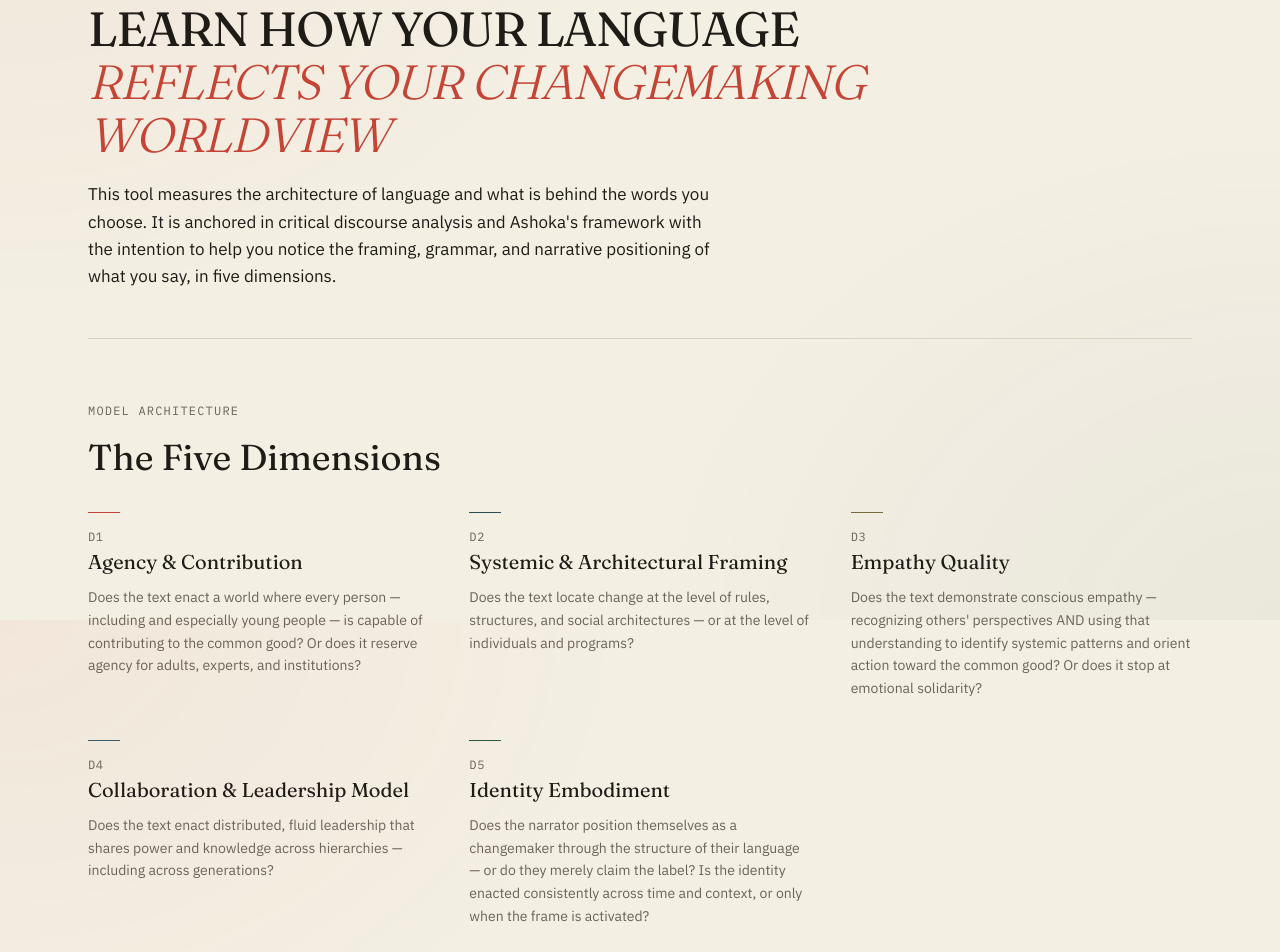
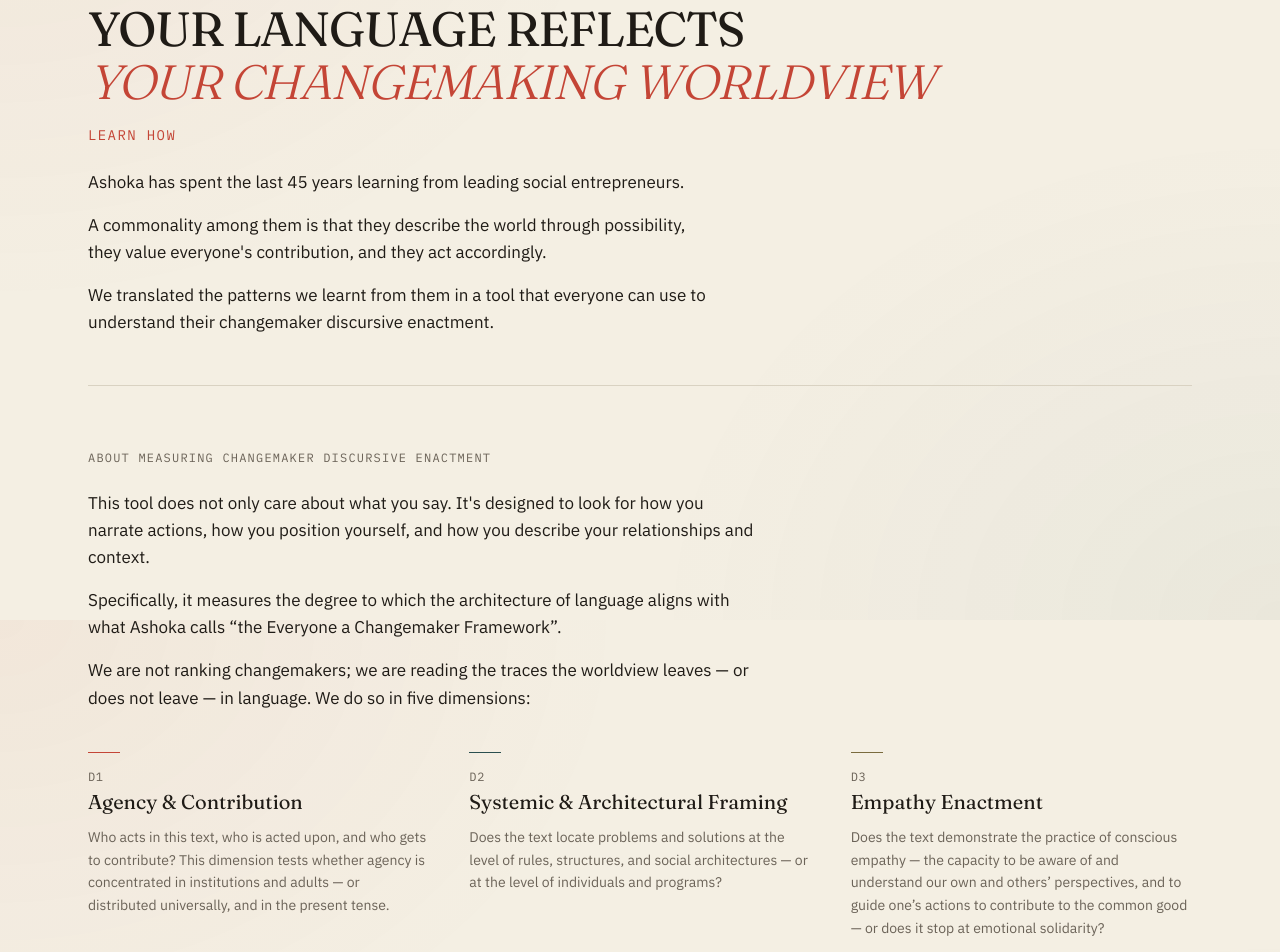
Before and after one commit to antuansabe/scoring-matrix-demo, a Next.js app: page / in a window 1280 px wide. Shown: the part 180-1132 px from the top of the page. Built offline with nearby package versions, Linux system fonts and the light colour scheme.

Commit message:
feat: align landing page, scoring tool, and D3 dimension (Empathy Enactment) with reviewer document text

```diff
--- a/app/page.tsx
+++ b/app/page.tsx
@@ -3,8 +3,11 @@
 import Link from "next/link";
 
 const STRINGS = {
-  explainerEyebrow: "MODEL ARCHITECTURE",
-  explainerTitle: "The Five Dimensions",
+  explainerEyebrow: "ABOUT MEASURING CHANGEMAKER DISCURSIVE ENACTMENT",
+  explainerParagraph1: "This tool does not only care about what you say. It's designed to look for how you narrate actions, how you position yourself, and how you describe your relationships and context.",
+  explainerParagraph2: "Specifically, it measures the degree to which the architecture of language aligns with what Ashoka calls “the Everyone a Changemaker Framework”.",
+  explainerParagraph3: "We are not ranking changemakers; we are reading the traces the worldview leaves — or does not leave — in language. We do so in five dimensions:",
+  learnMoreButton: "LEARN MORE ABOUT THE MODEL AND ASHOKA'S FRAMEWORK →",
   ctaEyebrow: "LIVE SCORER",
   ctaTitlePart1: "Ready to score your ",
   ctaTitlePart2: "own text",
@@ -22,10 +25,19 @@
         <p className="font-mono text-xs uppercase tracking-widest text-muted">
           {STRINGS.explainerEyebrow}
         </p>
-        <h2 className="mt-4 font-display text-3xl font-normal leading-tight text-ink sm:text-4xl">
-          {STRINGS.explainerTitle}
-        </h2>
-        <div className="mt-8 grid grid-cols-1 gap-x-10 gap-y-10 lg:grid-cols-3">
+        <div className="mt-6 max-w-[70ch] space-y-4">
+          <p className="font-sans text-[1.0625rem] leading-[1.6] text-ink">
+            {STRINGS.explainerParagraph1}
+          </p>
+          <p className="font-sans text-[1.0625rem] leading-[1.6] text-ink">
+            {STRINGS.explainerParagraph2}
+          </p>
+          <p className="font-sans text-[1.0625rem] leading-[1.6] text-ink">
+            {STRINGS.explainerParagraph3}
+          </p>
+        </div>
+
+        <div className="mt-10 grid grid-cols-1 gap-x-10 gap-y-10 lg:grid-cols-3">
           {DIMENSIONS.map((d) => (
             <div key={d.key} className="relative">
               <div className="h-px w-8" style={{ backgroundColor: d.color }} aria-hidden="true" />
@@ -40,6 +52,15 @@
               </p>
             </div>
           ))}
+        </div>
+
+        <div className="mt-12">
+          <Link
+            href="/about"
+            className="font-mono text-xs uppercase tracking-widest text-accent hover:text-opacity-80 transition-colors inline-block border border-accent/30 px-5 py-3 rounded-sm"
+          >
+            {STRINGS.learnMoreButton}
+          </Link>
         </div>
       </section>
 
--- a/app/tool/page.tsx
+++ b/app/tool/page.tsx
@@ -1,11 +1,9 @@
 import { LiveAnalyzer } from "@/components/LiveAnalyzer";
 
 const STRINGS = {
-  eyebrow: "SCORING TOOL",
-  titlePart1: "Try the ",
-  titlePart2: "instrument",
-  titlePart3: " on your own text",
-  subtitle: "Your text is processed securely. We do not store or share what you submit.",
+  eyebrow: "TEST THE TOOL:",
+  title: "Choose a text where you speak about your work, your role, or a reflection on how you see the world. You can choose any piece of your own writing or a transcript from a video or interview where you speak.",
+  subtitle: "You will get an aggregate score, a score per dimension, and direct feedback regarding the framing and language you are using:",
 };
 
 export default function ToolPage() {
@@ -15,12 +13,11 @@
         <p className="font-mono text-xs uppercase tracking-widest text-muted">
           {STRINGS.eyebrow}
         </p>
-        <h1 className="mt-4 font-display text-3xl font-normal leading-tight text-ink sm:text-4xl">
-          {STRINGS.titlePart1}
-          <span className="font-light italic text-accent">{STRINGS.titlePart2}</span>
-          {STRINGS.titlePart3}
+        <h1 className="mt-4 font-display text-2xl font-normal leading-relaxed text-ink sm:text-3xl max-w-3xl">
+          Choose a text where you speak about your work, your role, or a reflection on{" "}
+          <span className="font-light italic text-accent">how you see the world</span>. You can choose any piece of your own writing or a transcript from a video or interview where you speak.
         </h1>
-        <p className="mt-2 mb-8 max-w-prose font-sans text-sm leading-relaxed text-muted">
+        <p className="mt-4 mb-8 max-w-prose font-sans text-sm leading-relaxed text-muted">
           {STRINGS.subtitle}
         </p>
         <LiveAnalyzer />
--- a/components/BatchView.tsx
+++ b/components/BatchView.tsx
@@ -14,7 +14,7 @@
   "Reading the architecture of the text...",
   "Identifying agency patterns...",
   "Mapping systemic framing...",
-  "Analyzing empathy quality...",
+  "Analyzing empathy enactment...",
   "Evaluating collaboration signals...",
   "Assessing identity embodiment...",
   "Extracting key quotes...",
--- a/components/Hero.tsx
+++ b/components/Hero.tsx
@@ -1,8 +1,8 @@
 const STRINGS = {
   eyebrow: "An instrument from Ashoka · Framework Change",
-  titlePart1: "LEARN HOW YOUR LANGUAGE ",
-  titlePart2: "reflects your changemaking worldview",
-  subtitle: "This tool measures the architecture of language and what is behind the words you choose. It is anchored in critical discourse analysis and Ashoka's framework with the intention to help you notice the framing, grammar, and narrative positioning of what you say, in five dimensions.",
+  titlePart1: "YOUR LANGUAGE REFLECTS ",
+  titlePart2: "YOUR CHANGEMAKING WORLDVIEW",
+  titlePart3: "LEARN HOW",
 };
 
 export function Hero() {
@@ -13,13 +13,22 @@
       </p>
       <h1 className="mt-4 max-w-4xl font-display text-3xl font-normal leading-[1.1] text-ink sm:text-4xl lg:text-5xl uppercase tracking-tight">
         {STRINGS.titlePart1}
-        <span className="font-light italic text-accent block sm:inline">
+        <span className="font-light italic text-accent block">
           {STRINGS.titlePart2}
         </span>
+        <span className="block font-mono text-xs sm:text-sm uppercase tracking-widest text-accent mt-4">
+          {STRINGS.titlePart3}
+        </span>
       </h1>
-      <div className="mt-5 max-w-[65ch] space-y-5">
+      <div className="mt-6 max-w-[65ch] space-y-4">
         <p className="font-sans text-[1.0625rem] leading-[1.6] text-ink">
-          {STRINGS.subtitle}
+          Ashoka has spent the last 45 years learning from leading social entrepreneurs.
+        </p>
+        <p className="font-sans text-[1.0625rem] leading-[1.6] text-ink">
+          A commonality among them is that they describe the world through possibility, they value everyone's contribution, and they act accordingly.
+        </p>
+        <p className="font-sans text-[1.0625rem] leading-[1.6] text-ink">
+          We translated the patterns we learnt from them in a tool that everyone can use to understand their changemaker discursive enactment.
         </p>
       </div>
     </section>
--- a/components/InstrumentPitch.tsx
+++ b/components/InstrumentPitch.tsx
@@ -5,7 +5,7 @@
 const BLOCKS = [
   {
     header: "What it measures",
-    body: "The instrument scores the structural alignment between a text and the changemaker paradigm across five dimensions — agency, systemic framing, empathy quality, collaboration, and identity embodiment. The output is an Enactment Score from 0 to 100, a radar profile, and an orientation toward Ashoka's three key societal shifts.",
+    body: "The instrument scores the structural alignment between a text and the changemaker paradigm across five dimensions — agency, systemic framing, empathy enactment, collaboration, and identity embodiment. The output is an Enactment Score from 0 to 100, a radar profile, and an orientation toward Ashoka's three key societal shifts.",
   },
   {
     header: "What it does not measure",
--- a/lib/paradigm.ts
+++ b/lib/paradigm.ts
@@ -27,7 +27,7 @@
     defaultWeight: 0.25,
     color: "#C44536",
     oneLineDescription:
-      "Does the text enact a world where every person — including and especially young people — is capable of contributing to the common good? Or does it reserve agency for adults, experts, and institutions?",
+      "Who acts in this text, who is acted upon, and who gets to contribute? This dimension tests whether agency is concentrated in institutions and adults — or distributed universally, and in the present tense.",
   },
   {
     key: "D2",
@@ -36,16 +36,16 @@
     defaultWeight: 0.25,
     color: "#2A4F4F",
     oneLineDescription:
-      "Does the text locate change at the level of rules, structures, and social architectures — or at the level of individuals and programs?",
+      "Does the text locate problems and solutions at the level of rules, structures, and social architectures — or at the level of individuals and programs?",
   },
   {
     key: "D3",
-    fullName: "Empathy Quality",
+    fullName: "Empathy Enactment",
     shortName: "Empathy",
     defaultWeight: 0.2,
     color: "#7A6B3E",
     oneLineDescription:
-      "Does the text demonstrate conscious empathy — recognizing others' perspectives AND using that understanding to identify systemic patterns and orient action toward the common good? Or does it stop at emotional solidarity?",
+      "Does the text demonstrate the practice of conscious empathy — the capacity to be aware of and understand our own and others’ perspectives, and to guide one’s actions to contribute to the common good — or does it stop at emotional solidarity?",
   },
   {
     key: "D4",
@@ -63,7 +63,7 @@
     defaultWeight: 0.1,
     color: "#2A5A3E",
     oneLineDescription:
-      "Does the narrator position themselves as a changemaker through the structure of their language — or do they merely claim the label? Is the identity enacted consistently across time and context, or only when the frame is activated?",
+      "Does the narrator position themselves as a changemaker through the structure of their language — or do they merely claim the label? This dimension tests the gap between stated identity (\"I am a changemaker\") and enacted identity: language that demonstrates the worldview without requiring the vocabulary, consistently across contexts and over time. It tests reflexivity.",
   },
 ];
 
--- a/lib/prompts/narrative-context.ts
+++ b/lib/prompts/narrative-context.ts
@@ -12,6 +12,6 @@
    - Relates to: D2 (Systemic & Architectural Framing) + D4 (Collaboration & Leadership Model)
 
 3. Empathy-based Societies: Active, conscious empathy is the foundation of changemaking. Shift away from simple emotional sympathy or charity toward conscious empathy that identifies exclusion patterns and dynamically adjusts approaches.
-   - Relates to: D3 (Empathy Quality) + D1 (Agency & Contribution)
+   - Relates to: D3 (Empathy Enactment) + D1 (Agency & Contribution)
 
 Instruction: This narrative context serves as a calibration lens to guide your interpretation of the text's grammar, metaphors, and narrative positioning. It does NOT add new scoring dimensions or modify the existing 0-4 rubrics or weights.`;
--- a/lib/prompts/scorer.ts
+++ b/lib/prompts/scorer.ts
@@ -48,8 +48,8 @@
 - 3: Multiple architectural dimensions are targeted simultaneously. Field- or system-level change theory.
 - 4: Awareness that rules themselves need redesigning. Interdependencies named. Complexity held without premature resolution.
 
-## D3 — Empathy Quality
-Question: Does the text demonstrate conscious empathy (recognizing others' perspectives AND using that understanding to identify systemic patterns) — or does it stop at emotional solidarity?
+## D3 — Empathy Enactment
+Question: Does the text demonstrate the practice of conscious empathy — the capacity to be aware of and understand our own and others’ perspectives, and to guide one’s actions to contribute to the common good — or does it stop at emotional solidarity?
 
 CRITICAL THRESHOLD between 2 and 3: emotional empathy ("we care about X") vs. conscious empathy ("we changed our approach because X's perspective revealed a pattern").
 
--- a/lib/prompts/synthesis.ts
+++ b/lib/prompts/synthesis.ts
@@ -10,7 +10,7 @@
 1. **5 Dimensions (scored 0-4):**
    - D1: Agency & Contribution (individual agency, changemaker power)
    - D2: Systemic & Architectural Framing (focusing on system change/root causes vs symptoms)
-   - D3: Empathy Quality (active, systemic empathy vs passive sympathy)
+   - D3: Empathy Enactment (active, systemic empathy vs passive sympathy)
    - D4: Collaboration & Leadership (fluid, interconnected teams vs rigid hierarchies)
    - D5: Identity Embodiment (acting as a lifelong changemaker)
 2. **EACH Orientations:**
@@ -66,7 +66,7 @@
     },
     {
       "dimension": "D3",
-      "dimensionName": "Empathy Quality",
+      "dimensionName": "Empathy Enactment",
       "communityAverage": 3.0,
       "insight": "1-2 sentences on D3 active systemic empathy vs passive sympathy patterns.",
       "representativeQuote": "A literal verbatim quote illustrating D3 patterns."
```
Also changed, not shown: 3 other files (tests, documents, lock files or other folders).
